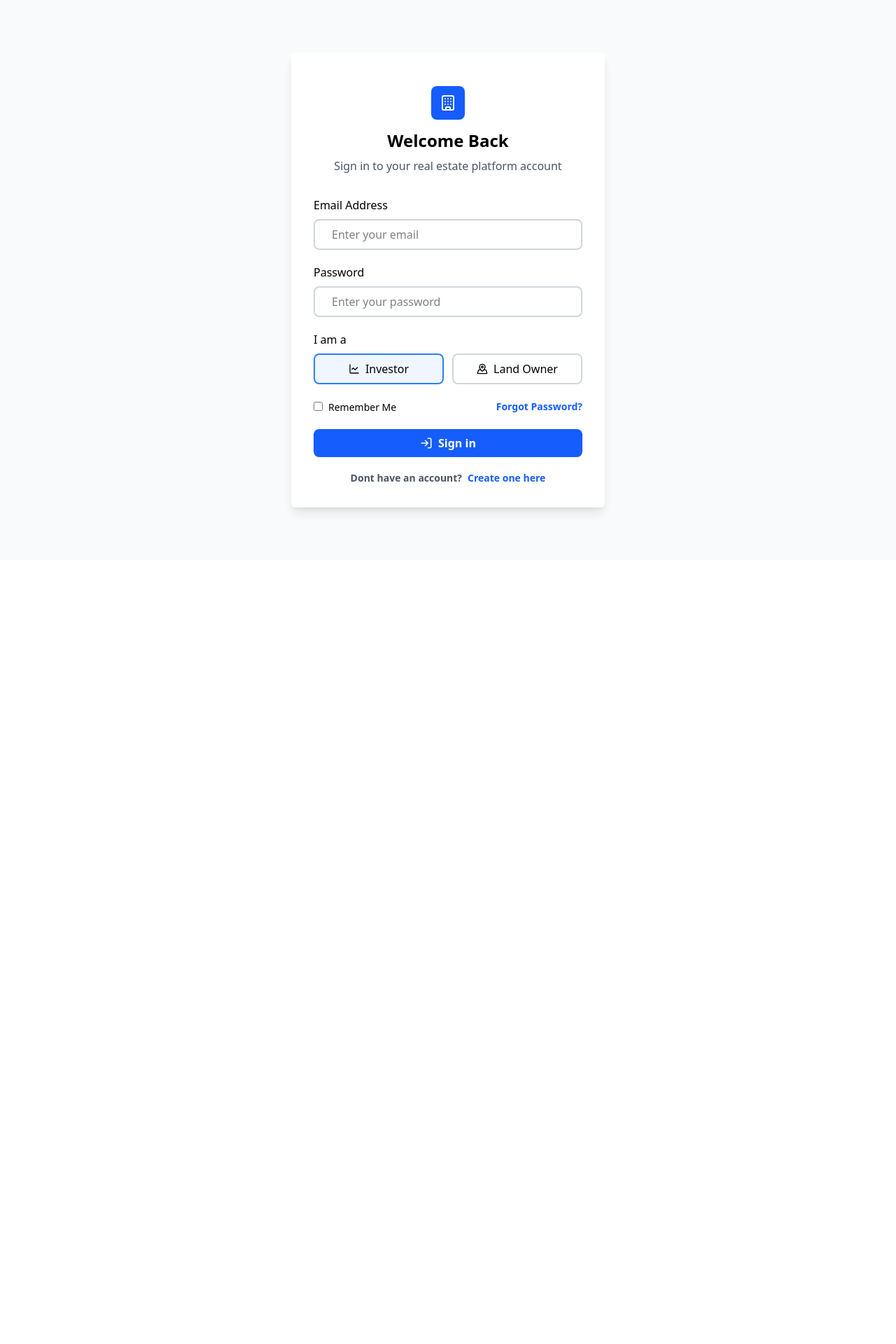
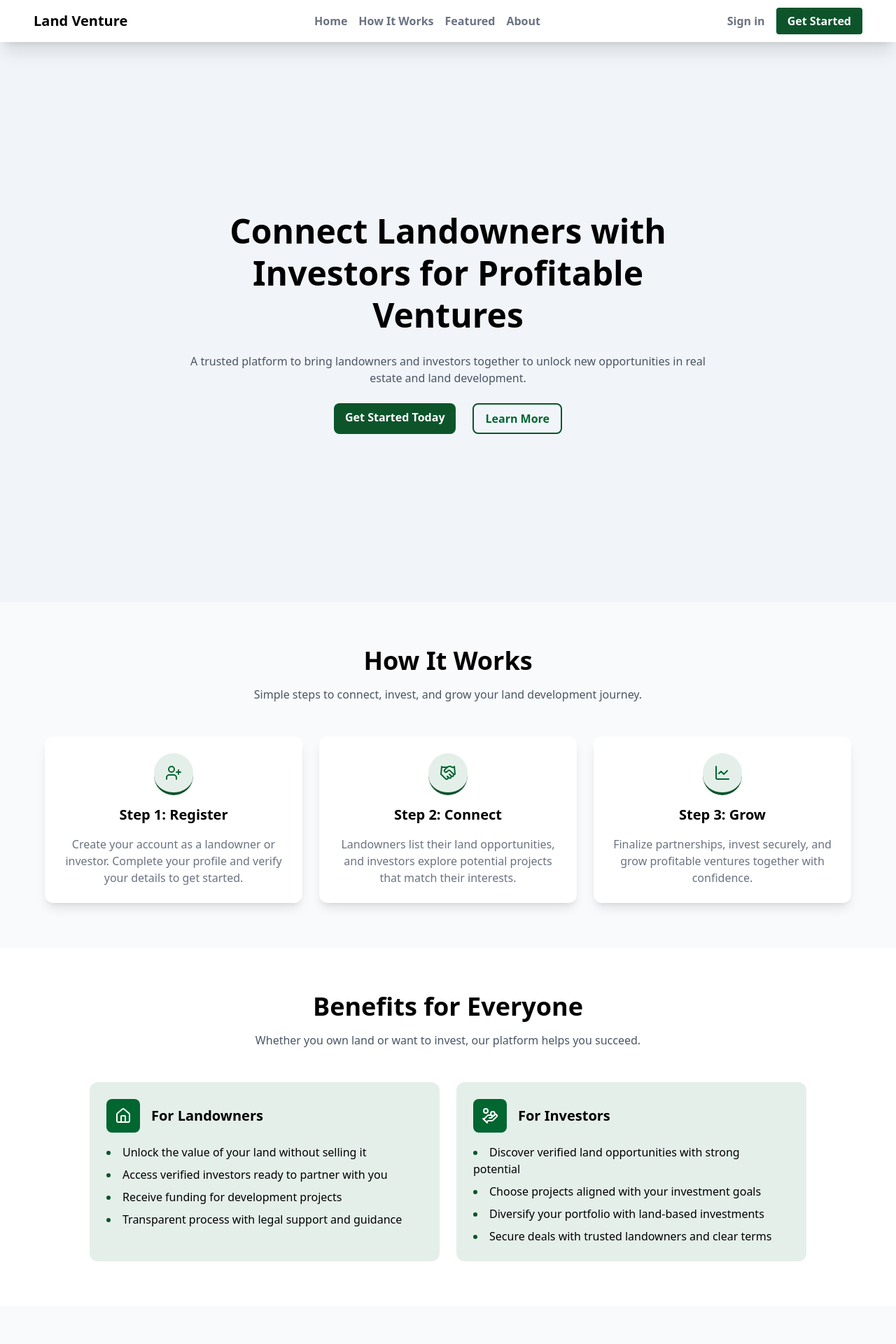
Before and after one commit to Raja-Ali11/JV-Agreement, a Next.js app: page / in a window 1280 px wide. Shown: the top 1920 px of the page at 70% size. Before the commit the page ends 800 px from the top, so only its background shows below. Built offline with nearby package versions, Linux system fonts and the light colour scheme.

Commit message:
front page partially completed

```diff
--- a/app/(auth)/register/page.tsx
+++ b/app/(auth)/register/page.tsx
@@ -1,3 +1,4 @@
+'use client';
 import { useForm } from "react-hook-form";
 
 type SignupFormData = {
--- a/app/(public)/page.tsx
+++ b/app/(public)/page.tsx
@@ -1,7 +1,130 @@
-import Login from "../(auth)/login/page";
+'use client';
+import { UserPlus, Handshake, ChartLine, Home, HandCoins } from "lucide-react";
+import Link from "next/link";
 
 export default function Page() {
+  const navlinks = [
+    {name: "Home", path: "#home"},
+    {name: "How It Works", path: "#works"},
+    {name: "Featured", path: "#featured"},
+    {name: "About", path: "#about"},
+  ]
+
+  const workSteps = [
+    {icon: <UserPlus/> ,title: "Step 1: Register", description: "Create your account as a landowner or investor. Complete your profile and verify your details to get started."},
+    {icon: <Handshake/> ,title: "Step 2: Connect", description: "Landowners list their land opportunities, and investors explore potential projects that match their interests."},
+    {icon: <ChartLine/> ,title: "Step 3: Grow", description: "Finalize partnerships, invest securely, and grow profitable ventures together with confidence."},
+  ]
+
+  const benefits = [
+    {icon: <Home/> ,title: "For Landowners", points: [
+      "Unlock the value of your land without selling it",
+      "Access verified investors ready to partner with you",
+      "Receive funding for development projects",
+      "Transparent process with legal support and guidance",
+    ]},
+    {icon: <HandCoins /> ,title: "For Investors", points: [
+      "Discover verified land opportunities with strong potential",
+      "Choose projects aligned with your investment goals",
+      "Diversify your portfolio with land-based investments",
+      "Secure deals with trusted landowners and clear terms"
+    ]},
+  ]
+
   return(
-    <Login/>
+    <>
+    <header className="sticky top-0 flex justify-between items-center py-4 px-12 bg-white shadow-xl">
+      <h2 className="font-bold text-xl">Land Venture</h2>
+
+      <nav className="space-x-4">
+        {navlinks.map((link, idx) => (
+          <Link key={link.name} href={link.path}
+          className="text-gray-500 hover:text-gray-900 font-semibold"
+          >
+            {link.name}</Link>
+        ))}
+      </nav>
+
+      <div className="font-semibold space-x-4">
+        <Link href="/login" className="text-gray-500 hover:text-gray-900">Sign in</Link>
+        <Link href="/register" className="bg-green-900 text-white px-4 py-2 rounded hover:bg-green-1000">Get Started</Link>
+      </div>
+    </header>
+
+    <div id="home" className="min-h-screen bg-slate-100 flex items-center justify-center">
+      <div className="text-center space-y-6 px-4 max-w-3xl">
+        <h3 className="text-5xl font-bold leading-tight">Connect Landowners with Investors for Profitable Ventures</h3>
+        <p className="text-gray-600 mb-2 ">A trusted platform to bring landowners and investors together to unlock new opportunities in real estate and land development.</p>
+        <div className="flex gap-6 justify-center mt-6 font-semibold">
+          <Link href="/register" className="bg-green-900 rounded-lg text-white px-4 py-2 rounded hover:bg-green-1000">Get Started Today</Link>
+          <Link href="#about" className="px-4 py-2 border-2 rounded-lg border-green-900 text-green-800 hover:bg-green-900 hover:text-white">Learn More</Link>
+        </div>
+      </div>
+    </div>
+
+    <div id="work" className="mx-auto py-16 px-16 space-y-12 bg-gray-50">
+      <div>
+        <h2 className="text-4xl font-bold text-center mb-4">How It Works</h2>
+        <p className="max-w-3xl mx-auto text-center text-gray-600 px-4">
+          Simple steps to connect, invest, and grow your land development journey.
+        </p>
+      </div>
+      <div className="grid grid-cols-3 gap-6">
+        {workSteps.map((step, idx)=>(
+          <div key={idx} className="p-6 bg-white rounded-xl shadow-lg text-center space-y-4">
+            <p className="p-4 mb-2 border-b-4 border-green-900 bg-green-800/10 rounded-full text-green-800 inline-block">{step.icon}</p>
+            <h3 className="font-bold text-xl">{step.title}</h3>
+            <p className="text-gray-500">{step.description}</p>
+          </div>
+        ))}
+      </div>
+    </div>
+
+    <div id="about" className="py-16 px-16 space-y-12">
+      <div>
+        <h2 className="text-4xl font-bold text-center mb-4">Benefits for Everyone</h2>
+        <p className="max-w-3xl mx-auto text-center text-gray-600 px-4 mb-8">
+          Whether you own land or want to invest, our platform helps you succeed.
+        </p>
+      </div>
+      <div className="grid grid-cols-2 gap-6 max-w-5xl mx-auto">
+        {benefits.map((benefit, idx) => (
+          <div key={idx} className="p-6 rounded-xl bg-green-800/10">
+            <div className="flex gap-4 items-center mb-4">
+              <p className="p-3 bg-green-800 text-white rounded-lg inline-block">{benefit.icon}</p>
+              <h3 className="text-xl font-bold">{benefit.title}</h3>
+            </div>
+            <ul className="list-disc list-inside space-y-2 marker:text-green-900">
+                {benefit.points.map((point, idx) => (
+                  <li key={idx}>{point}</li>
+                ))}
+            </ul>
+
+          </div>
+        ))}
+      </div>
+    </div>
+
+    <div id="featured" className="py-16 px-16 bg-gray-50 space-y-12">
+      <div className="space-y-2">
+        <h2 className="text-4xl font-bold text-center mb-4">Featured Land Opportunities</h2>
+        <p className="max-w-3xl mx-auto text-center text-gray-600 px-4">Explore top land opportunities ready for development.</p>
+      </div>
+      <div>
+
+      </div>
+    </div>
+
+    <div className="py-16 px-16 space-y-12 flex items-center justify-center text-center border-b-8 border-green-900">
+      <div className="space-y-4 max-w-2xl">
+        <h3 className="text-4xl font-bold">Ready to Start Your Journey?</h3>
+        <p className="text-gray-500 font-semibold">Join thousands of landowners and investors who are building successful land ventures together.</p>
+        <div className="mt-6 space-x-4 font-semibold">
+          <Link href="/register" className="bg-green-900 rounded-lg text-white px-4 py-2 rounded hover:bg-green-1000">Get Started Now</Link>
+          <Link href="#about" className="px-4 py-2 border-2 rounded-lg border-green-900 text-green-800 hover:bg-green-900 hover:text-white">Learn More</Link>
+        </div>
+      </div>
+    </div>
+    </>
   )
 }
```
